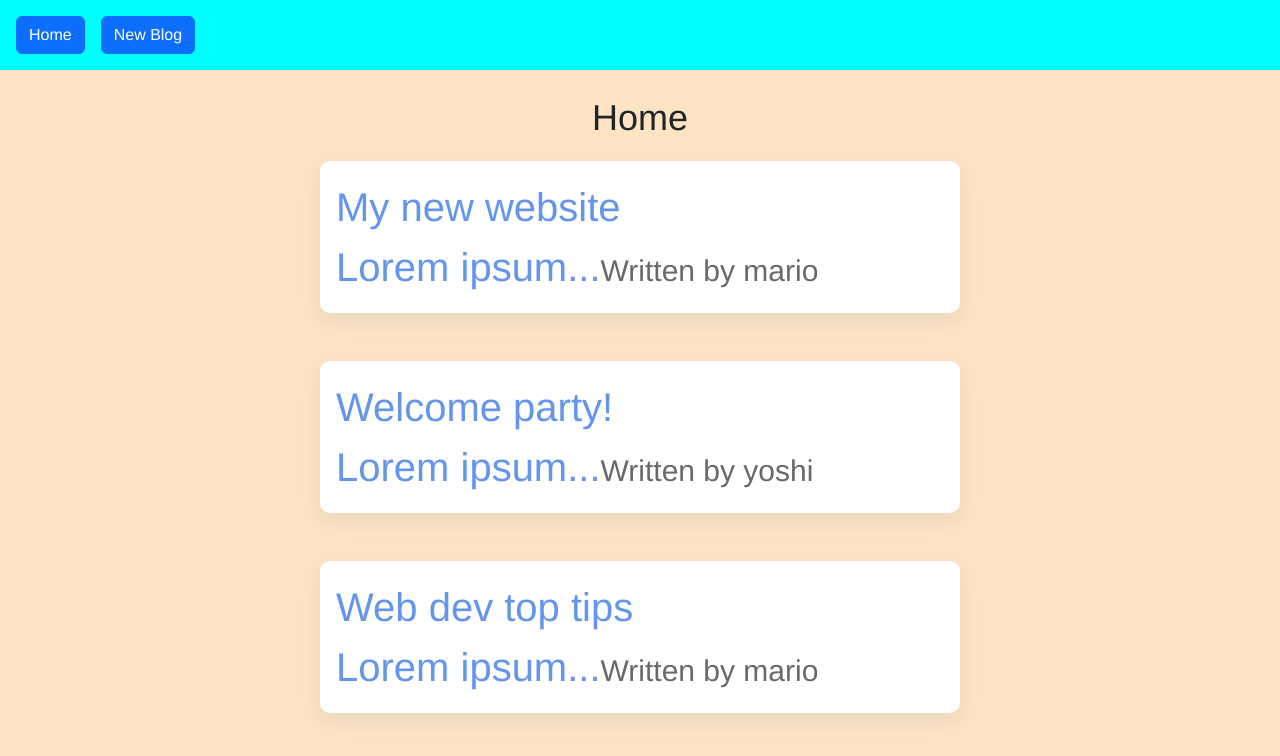
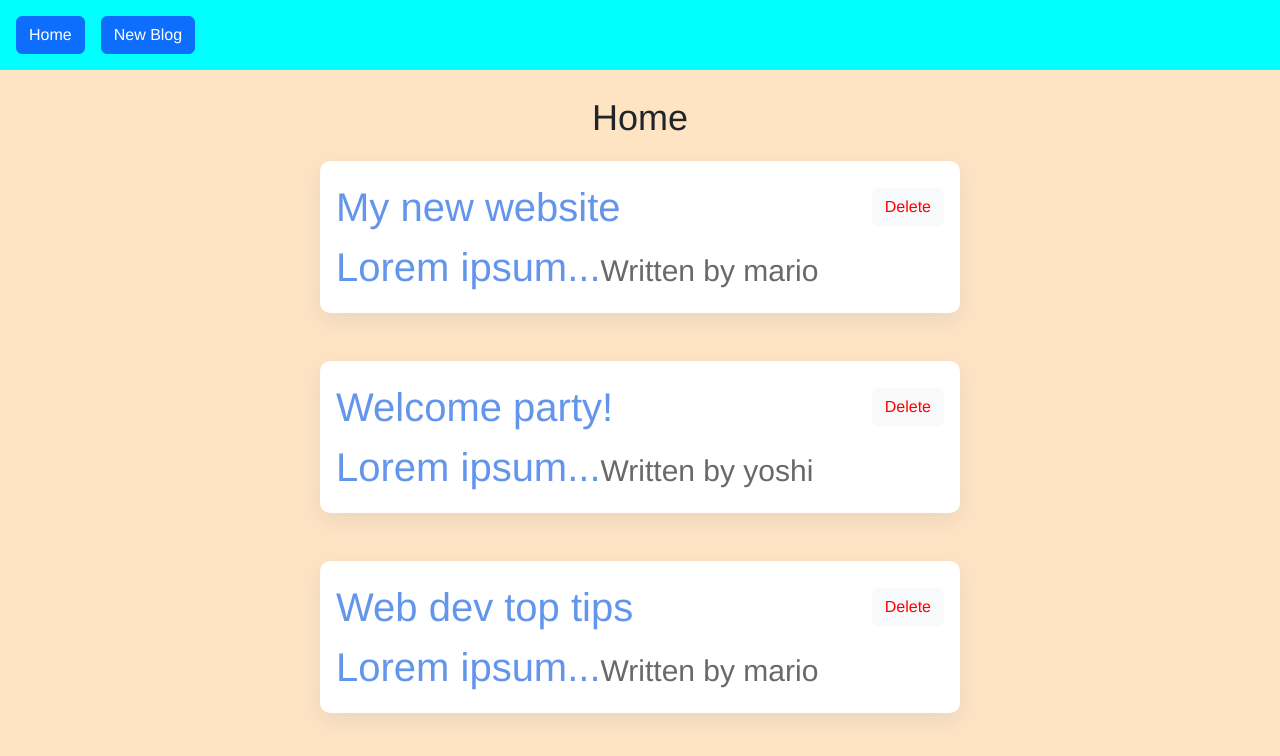
Before and after one commit to lukassilveira/react-study, a React (Create React App) app: page / in a window 1280 px wide. Shown: the top 756 px of the page. Built offline with nearby package versions, Linux system fonts and the light colour scheme.

Commit message:
adding delete button

```diff
--- a/src/components/PostCard/PostCard.css
+++ b/src/components/PostCard/PostCard.css
@@ -1,7 +1,7 @@
 .post {
-    cursor: pointer;
-    background-color: white;
-    border-radius: 10px;
+	cursor: pointer;
+	background-color: white;
+	border-radius: 10px;
 	box-shadow: rgba(149, 157, 165, 0.2) 0px 8px 24px;
 }
 
@@ -18,3 +18,7 @@
 	font-size: 30px;
 	color: dimgray;
 }
+
+.delete-button {
+	color: red !important;
+}
--- a/src/components/PostCard/PostCard.js
+++ b/src/components/PostCard/PostCard.js
@@ -3,8 +3,9 @@ import "./PostCard.css";
 const PostCard = ({ title, author, body }) => {
 	return (
 		<div className="post d-flex flex-column align-items-start w-100 mb-5 p-3">
-			<div className="post-header">
+			<div className="post-header d-flex w-100 align-items-center justify-content-between">
 				<span className="post-title">{title}</span>
+				<button className="btn btn-light delete-button">Delete</button>
 			</div>
 			<div className="post-body">
 				<span className="post-title">{body}</span>
```
